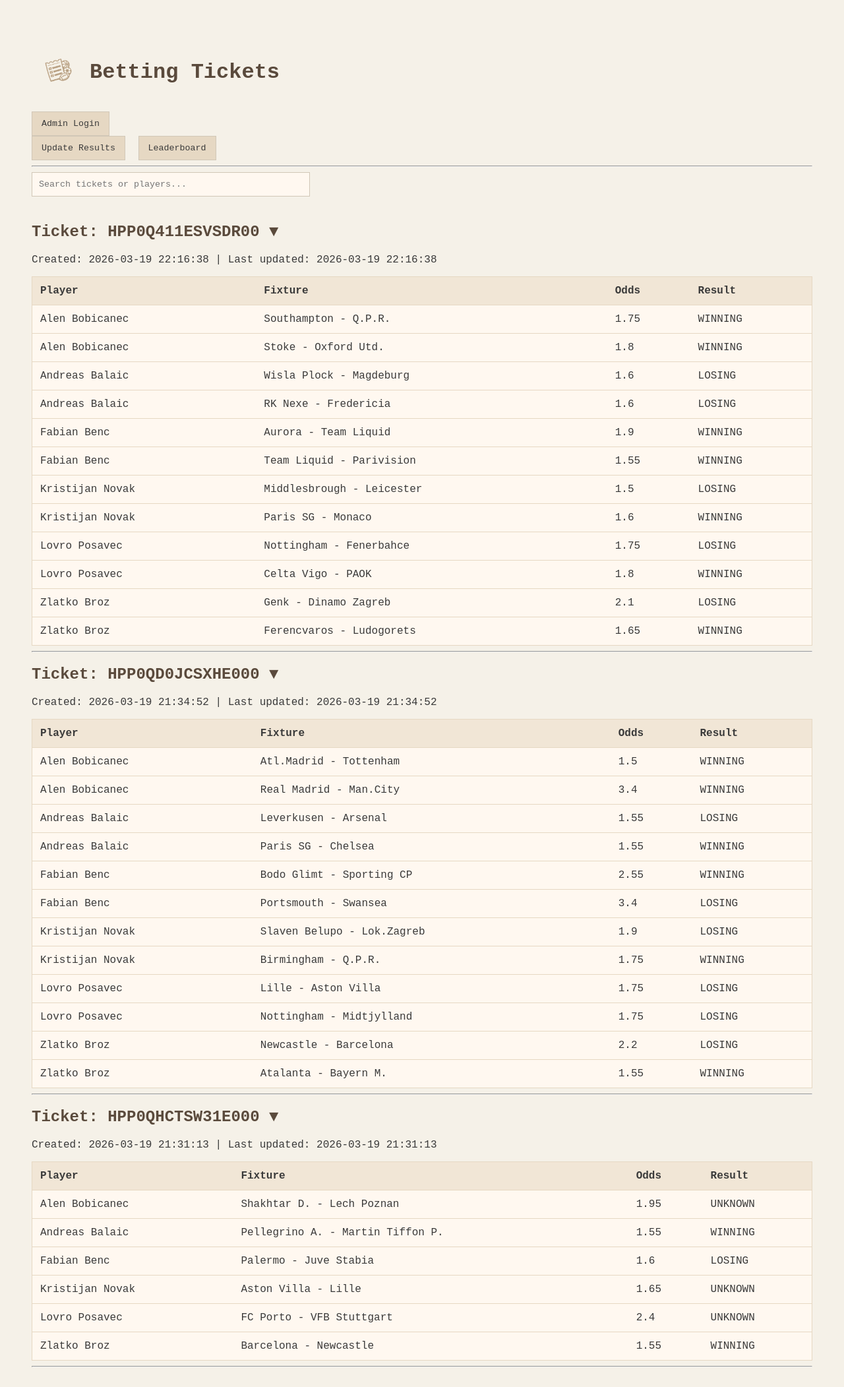
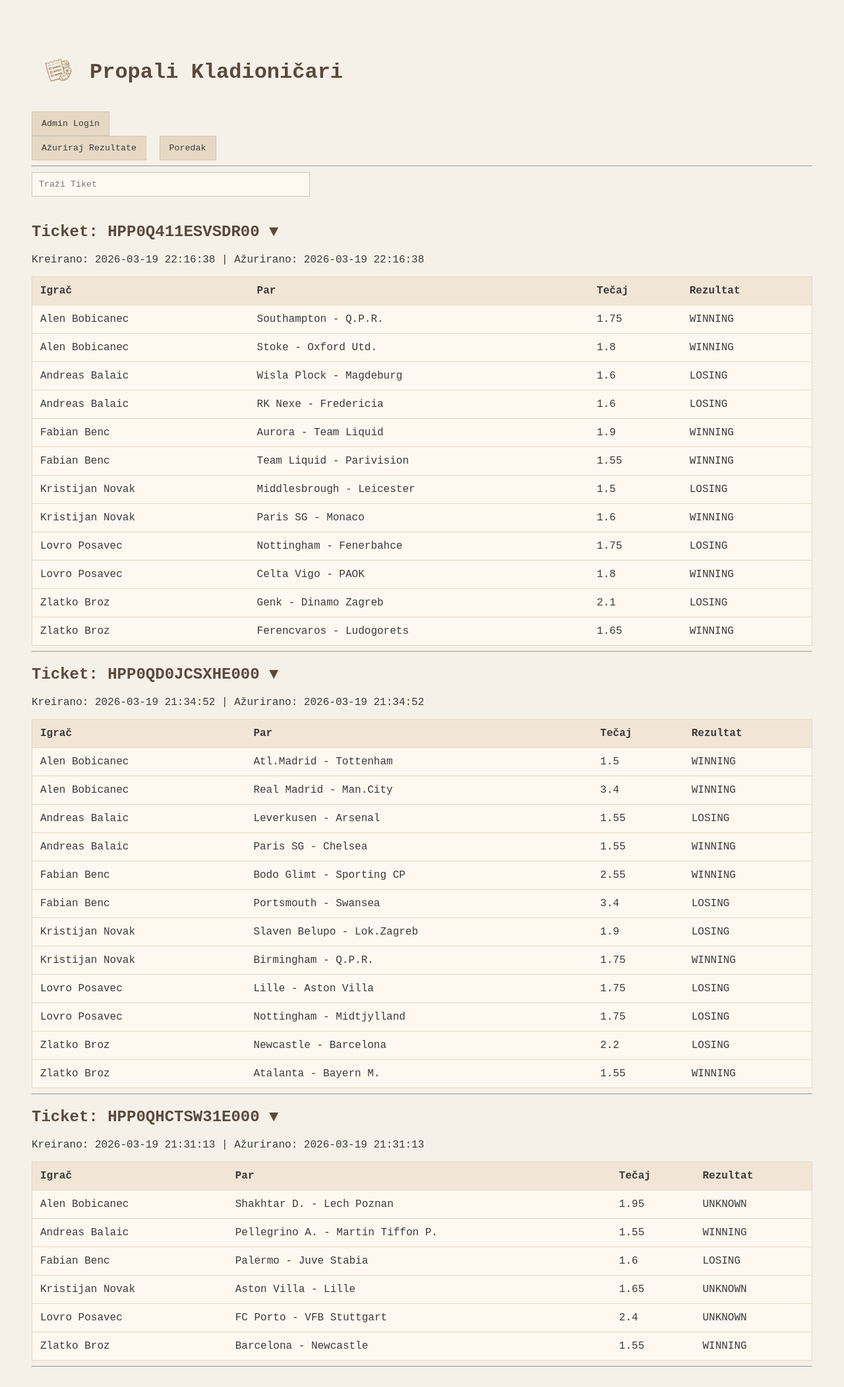
Before and after one commit to FabianBenc/Klada, a Flask app: page / in a window 1280 px wide. Shown: the top 2103 px of the page at 66% size. Run offline with Flask 2, Linux system fonts and the light colour scheme; data comes from the database, SQL or seed files in the repository.

Commit message:
overhaulv2

```diff
--- a/templates/index.html
+++ b/templates/index.html
@@ -2,7 +2,7 @@
 <html lang="en" x-data="ticketApp()">
 <head>
     <meta charset="UTF-8">
-    <title>Betting Tickets</title>
+    <title>Propali Kladioničari</title>
     <link rel="stylesheet" href="/static/style.css">
     <script src="https://cdn.jsdelivr.net/npm/alpinejs@3.x.x/dist/cdn.min.js" defer></script>
 
@@ -39,7 +39,7 @@
 <!-- Header with Logo INLINE -->
 <h1 class="header">
     <img src="/static/logo.png" alt="Logo">
-    Betting Tickets
+    Propali Kladioničari
 </h1>
 
 <!-- Admin Login / Logout -->
@@ -53,16 +53,16 @@
 <!-- Admin Ticket Form -->
 <form method="POST" x-show="admin_logged_in">
     <input type="text" name="ticket_number" placeholder="Enter Ticket Number" required>
-    <button type="submit">Add Ticket</button>
+    <button type="submit">Dodaj Ticket</button>
 </form>
 
-<a href="/update"><button>Update Results</button></a>
-<a href="/leaderboard"><button>Leaderboard</button></a>
+<a href="/update"><button>Ažuriraj Rezultate</button></a>
+<a href="/leaderboard"><button>Poredak</button></a>
 
 <hr>
 
 <!-- Search -->
-<input type="text" x-model="search" placeholder="Search tickets or players..." style="margin-bottom:20px;width:400px;">
+<input type="text" x-model="search" placeholder="Traži Tiket" style="margin-bottom:20px;width:400px;">
 
 <div>
     {% for ticket in tickets %}
@@ -71,15 +71,15 @@
             Ticket: {{ ticket[1] }}
             <span x-text="open ? '▼' : '▶'"></span>
         </h2>
-        <p>Created: {{ ticket[2] }} | Last updated: {{ ticket[3] }}</p>
+        <p>Kreirano: {{ ticket[2] }} | Ažurirano: {{ ticket[3] }}</p>
 
         <table x-show="open" x-transition>
             <thead>
                 <tr>
-                    <th>Player</th>
-                    <th>Fixture</th>
-                    <th>Odds</th>
-                    <th>Result</th>
+                    <th>Igrač</th>
+                    <th>Par</th>
+                    <th>Tečaj</th>
+                    <th>Rezultat</th>
                 </tr>
             </thead>
             <tbody>
--- a/templates/login.html
+++ b/templates/login.html
@@ -18,6 +18,6 @@
     <button type="submit">Login</button>
 </form>
 
-<a href="/">⬅ Back</a>
+<a href="/">⬅ Natrag</a>
 </body>
 </html>
```
Also changed, not shown: templates/leaderboard.html (+9 -9 lines), 1 other file.
